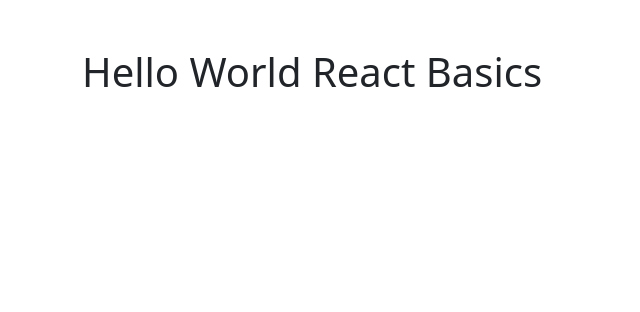
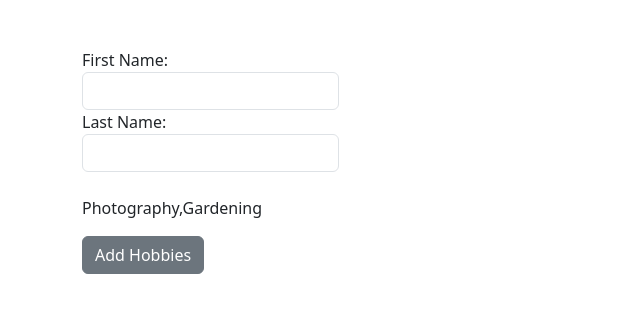
Before and after one commit to gskharmujai/react-basic-intermediate, a React (Vite) app: page / in a window 1280 px wide. Shown: the top 312 px of the page, without its empty margins (0-640 px from the left). Built offline with nearby package versions, Linux system fonts and the light colour scheme.

Commit message:
implemented useLocalStorage hook to persist data on page

```diff
--- a/src/App.jsx
+++ b/src/App.jsx
@@ -1,9 +1,10 @@
 import "bootstrap/dist/css/bootstrap.min.css";
+import { UserProfile } from "./components/UserProfile";
 
 function App() {
   return (
     <div className="container mt-5">
-      <h1>Hello World React Basics</h1>
+      <UserProfile />
     </div>
   );
 }
--- /dev/null
+++ b/src/components/UserProfile.jsx
@@ -0,0 +1,45 @@
+import { useLocalStorage } from "../hooks/useLocalStorage";
+
+export function UserProfile() {
+  const [firstName, setFirstName] = useLocalStorage("FIRST_NAME", "");
+  const [lastName, setLastName] = useLocalStorage("LAST_NAME", "");
+
+  const [hobbies, setHobbies] = useLocalStorage("HOBBIES", [
+    "Photography",
+    "Gardening",
+  ]);
+
+  return (
+    <div className="row col-6">
+      <div className="col-auto">
+        <label htmlFor="">First Name:</label>
+        <input
+          type="text"
+          className="form-control"
+          value={firstName}
+          onChange={(e) => setFirstName(e.target.value)}
+        />
+      </div>
+      <div className="col-auto">
+        <label htmlFor="">Last Name:</label>
+        <input
+          type="text"
+          className="form-control"
+          value={lastName}
+          onChange={(e) => setLastName(e.target.value)}
+        />
+      </div>
+      <div className="col-12 mt-4">
+        <p>{hobbies.join(",")}</p>
+        <button
+          className="btn btn-secondary"
+          onClick={() =>
+            setHobbies((currentHobby) => [...currentHobby, "Programming"])
+          }
+        >
+          Add Hobbies
+        </button>
+      </div>
+    </div>
+  );
+}
--- /dev/null
+++ b/src/hooks/useLocalStorage.js
@@ -0,0 +1,19 @@
+import { useEffect, useState } from "react";
+
+export function useLocalStorage(key, initialValue) {
+  const [value, setValue] = useState(() => {
+    const localValue = localStorage.getItem(key);
+
+    if (localValue == null) {
+      return initialValue;
+    } else {
+      return JSON.parse(localValue);
+    }
+  });
+
+  useEffect(() => {
+    localStorage.setItem(key, JSON.stringify(value));
+  }, [value]);
+
+  return [value, setValue];
+}
```
Also changed, not shown: src/hooks/useInput.js (added, +13 -0 lines).
